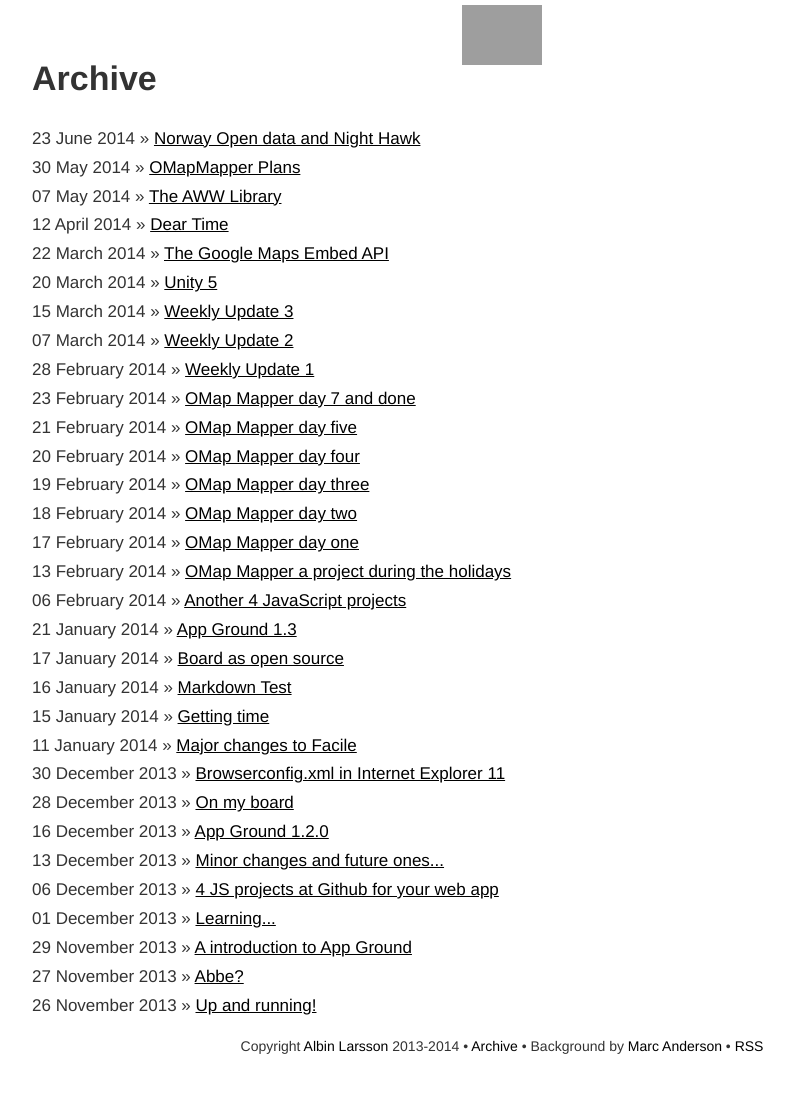
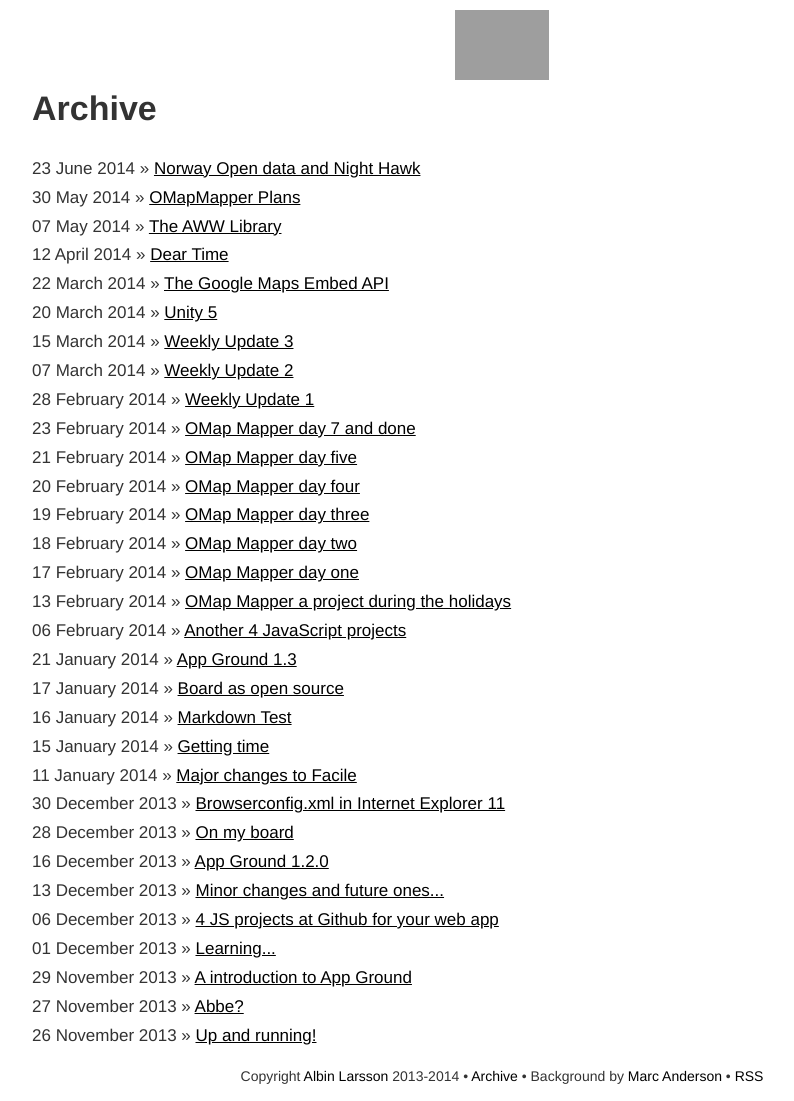
Before and after one commit to mikiec84/abbe98.github.com, a Jekyll site: the page built from archive.html, in a window 1280 px wide. Shown: the whole page, without its empty margins (138-932 px from the left). Built offline with Jekyll 4.4.1, drawn with Linux system fonts in a browser that asks for light colours; before the commit the page ends 1071 px from its top, so only the background shows below that; grey boxes are pictures that could not be loaded.

Commit message:
Header improvments(animation)

```diff
--- a/css/style.css
+++ b/css/style.css
@@ -28,7 +28,9 @@
   text-decoration: none;
 }
 
-a:hover, a:focus, a:active {
+a:hover,
+a:focus,
+a:active {
   color: #63615E;
   text-decoration: underline;
 }
@@ -36,14 +38,34 @@
 /* Header
  ========================================================================== */
 
+@keyframes logo {
+  25% {
+    transform: scale(1.1);
+  }
+
+  75% {
+    transform: scale(0.9);
+  }
+}
+
 header {
-  height: 50px;
+  height: 80px;
   text-align: center;
+  transform: translateZ(0);
 }
 
 header img {
-  height: 60px;
-  margin: 5px 0px 5px 0px;
+  height: 70px;
+  margin-top: 10px;
+}
+
+header img:hover,
+header img:focus,
+header img:active {
+  animation-name: logo;
+  animation-duration: 1s;
+  animation-timing-function: linear;
+  animation-iteration-count: infinite;
 }
 
 /* Footer
@@ -123,18 +145,22 @@
   color: #333;
 }
 
-span.pagination-item, span.pagination-item:hover {
+span.pagination-item,
+span.pagination-item:hover {
   color: #737373;
 }
 
-.pagination-item:focus, .pagination-item:active, .pagination-item:hover {
+.pagination-item:focus,
+.pagination-item:active,
+.pagination-item:hover {
   color: #333;
 }
 
 /* Archive
  ========================================================================== */
 
-li.archive, ul.archive {
+li.archive,
+ul.archive {
   list-style: none;
   padding: 0px;
 }
```
